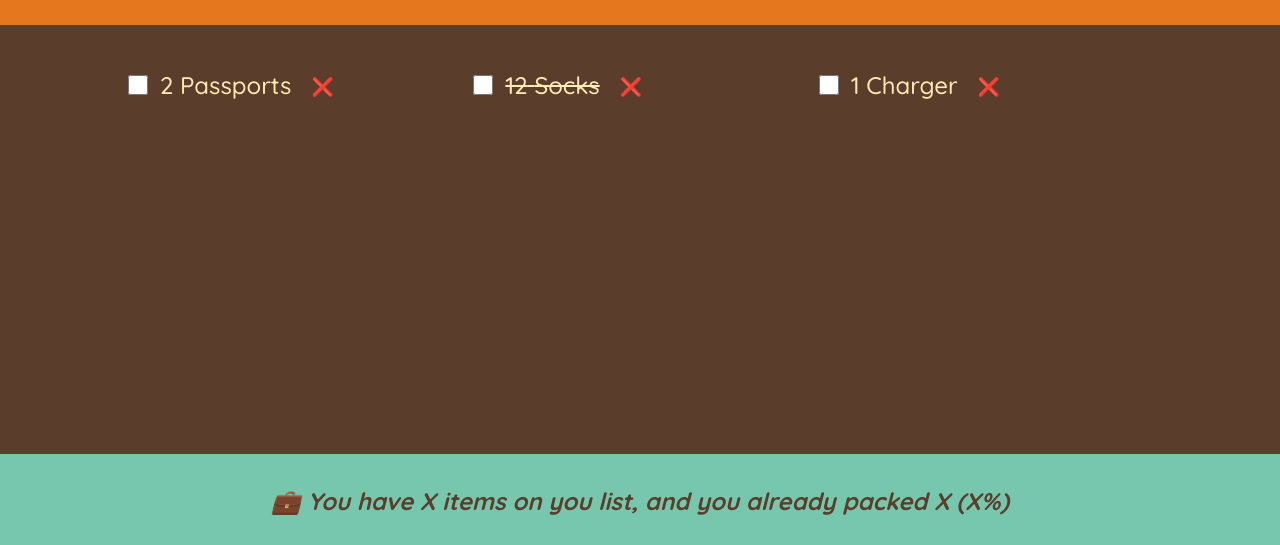
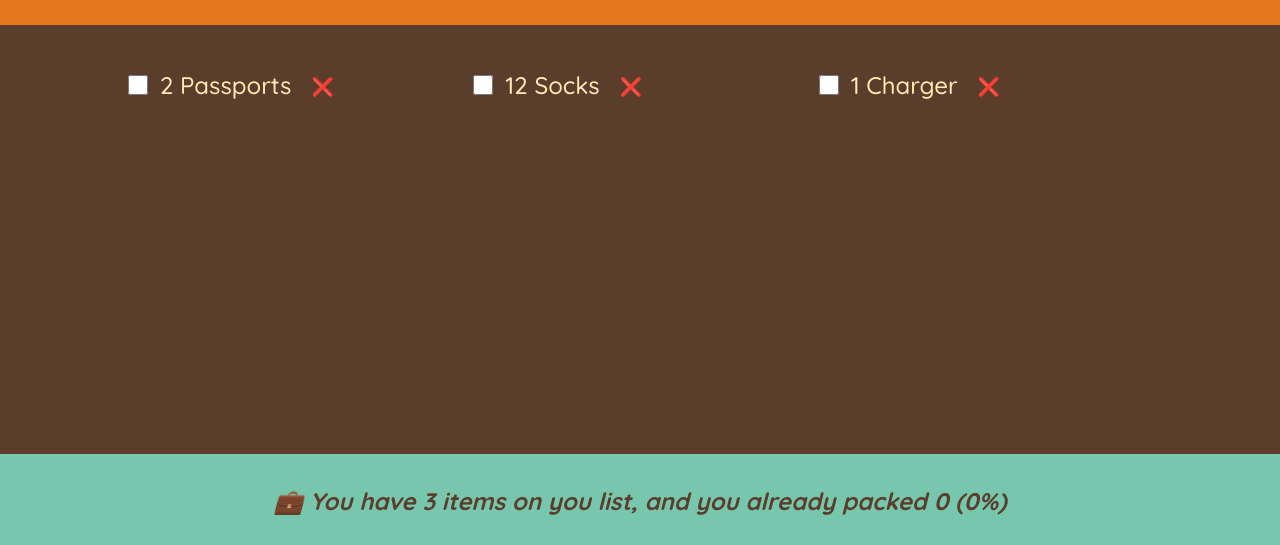
Before and after one commit to Sougata2/Travel-List, a React (Create React App) app: page / in a window 1280 px wide. Shown: the part 252-797 px from the top of the page. Built offline with nearby package versions, Linux system fonts and the light colour scheme.

Commit message:
updated footer to display stats

```diff
--- a/src/App.js
+++ b/src/App.js
@@ -2,7 +2,7 @@
 
 const intialItems = [
   { id: 1, description: "Passports", quantity: 2, packed: false },
-  { id: 2, description: "Socks", quantity: 12, packed: true },
+  { id: 2, description: "Socks", quantity: 12, packed: false },
   { id: 3, description: "Charger", quantity: 1, packed: false },
 ];
 function Logo() {
@@ -44,10 +44,14 @@
   );
 }
 
-function Item({ item, handleDeleteItem }) {
+function Item({ item, handleDeleteItem, handleToggleItem }) {
   return (
     <li>
-      <input type="checkbox" value={item.packed} onChange={() => {}} />
+      <input
+        type="checkbox"
+        value={item.packed}
+        onChange={() => handleToggleItem(item.id)}
+      />
       <span style={item.packed ? { textDecoration: "line-through" } : {}}>
         {item.quantity} {item.description}
       </span>
@@ -56,22 +60,43 @@
   );
 }
 
-function PackingList({ items, handleDeleteItem }) {
+function PackingList({ items, handleDeleteItem, handleToggleItem }) {
   return (
     <div className="list">
       <ul>
         {items.map((item) => (
-          <Item item={item} key={item.id} handleDeleteItem={handleDeleteItem} />
+          <Item
+            item={item}
+            key={item.id}
+            handleDeleteItem={handleDeleteItem}
+            handleToggleItem={handleToggleItem}
+          />
         ))}
       </ul>
     </div>
   );
 }
 
-function Stats() {
+function Stats({ items }) {
+  if (!items.length)
+    return (
+      <p className="stats">
+        <em>Start adding some items to your packing list 🚀</em>
+      </p>
+    );
+  const numItems = items.length;
+  const numPacked = items.filter((item) => item.packed).length;
+  const percentage = Math.round((numPacked / numItems) * 100);
   return (
     <footer className="stats">
-      <em>💼 You have X items on you list, and you already packed X (X%)</em>
+      {percentage === 100 ? (
+        <em>You got everything! Ready to go ✈️</em>
+      ) : (
+        <em>
+          💼 You have {numItems} items on you list, and you already packed{" "}
+          {numPacked} ({percentage}%)
+        </em>
+      )}
     </footer>
   );
 }
@@ -85,12 +110,24 @@
     setItems((items) => items.filter((item) => item.id !== id));
   }
 
+  function handleToggleItem(id) {
+    setItems((items) =>
+      items.map((item) =>
+        item.id === id ? { ...item, packed: !item.packed } : item
+      )
+    );
+  }
+
   return (
     <div className="app">
       <Logo />
       <Form handleAddItems={handleAddItems} />
-      <PackingList items={items} handleDeleteItem={handleDeleteItem} />
-      <Stats />
+      <PackingList
+        items={items}
+        handleDeleteItem={handleDeleteItem}
+        handleToggleItem={handleToggleItem}
+      />
+      <Stats items={items} />
     </div>
   );
 }
```
